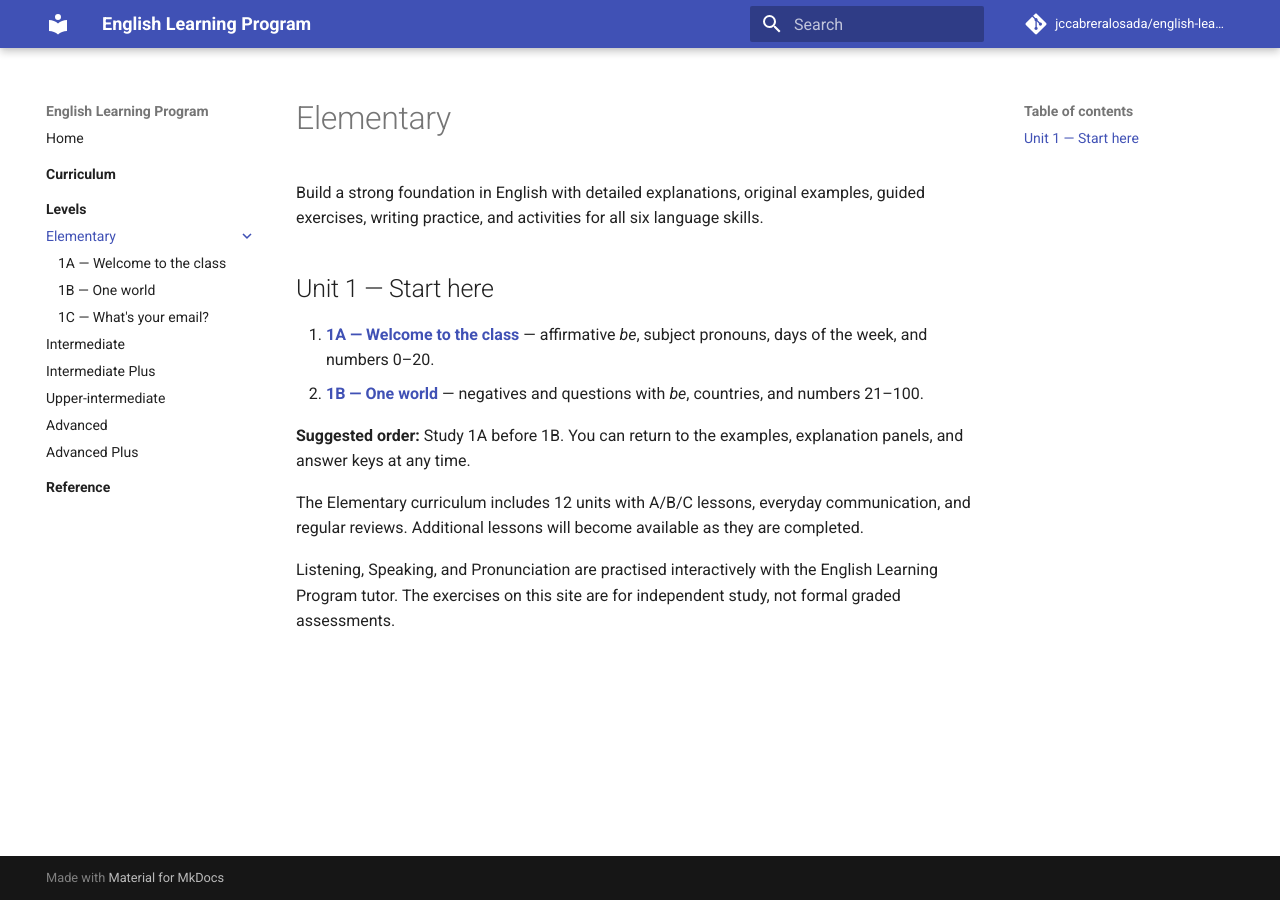
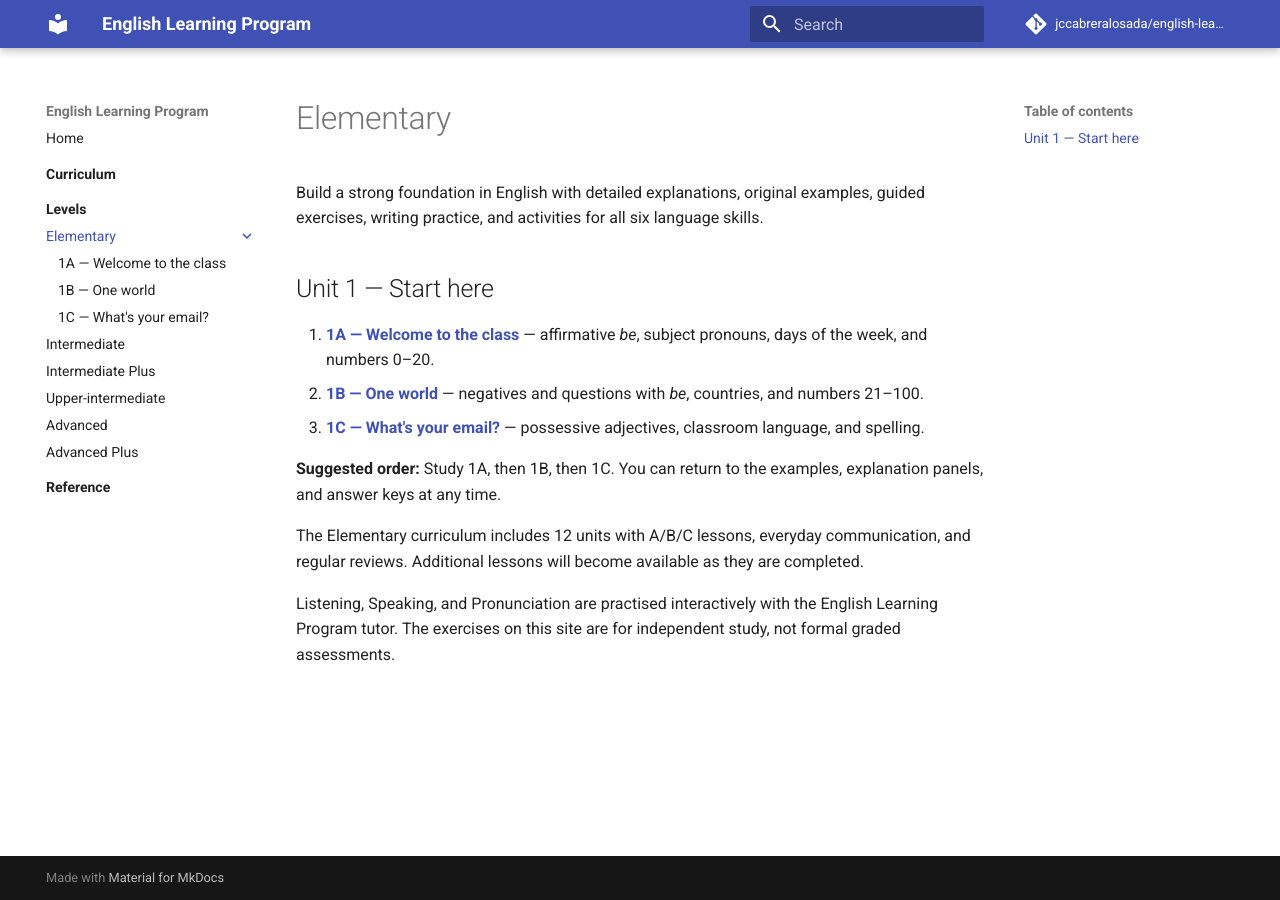
Before and after one commit to jccabreralosada/english-learning-course, an MkDocs documentation site: the page built from docs/elementary/index.md, in a window 1280 px wide. Built offline with MkDocs 1.6.1 and Material for MkDocs 9.7.7, drawn with Linux system fonts in a browser that asks for light colours; comment, search, counter and statistics services are not loaded.

Commit message:
feat(elementary): register 1C in review and extend Unit 1 navigation and visual regression coverage

```diff
--- a/docs/elementary/index.md
+++ b/docs/elementary/index.md
@@ -6,8 +6,9 @@ Build a strong foundation in English with detailed explanations, original exampl
 
 1. **[1A — Welcome to the class](unit_01/lesson_a.md)** — affirmative *be*, subject pronouns, days of the week, and numbers 0–20.
 2. **[1B — One world](unit_01/lesson_b.md)** — negatives and questions with *be*, countries, and numbers 21–100.
+3. **[1C — What's your email?](unit_01/lesson_c.md)** — possessive adjectives, classroom language, and spelling.
 
-**Suggested order:** Study 1A before 1B. You can return to the examples, explanation panels, and answer keys at any time.
+**Suggested order:** Study 1A, then 1B, then 1C. You can return to the examples, explanation panels, and answer keys at any time.
 
 The Elementary curriculum includes 12 units with A/B/C lessons, everyday communication, and regular reviews. Additional lessons will become available as they are completed.
 
```
